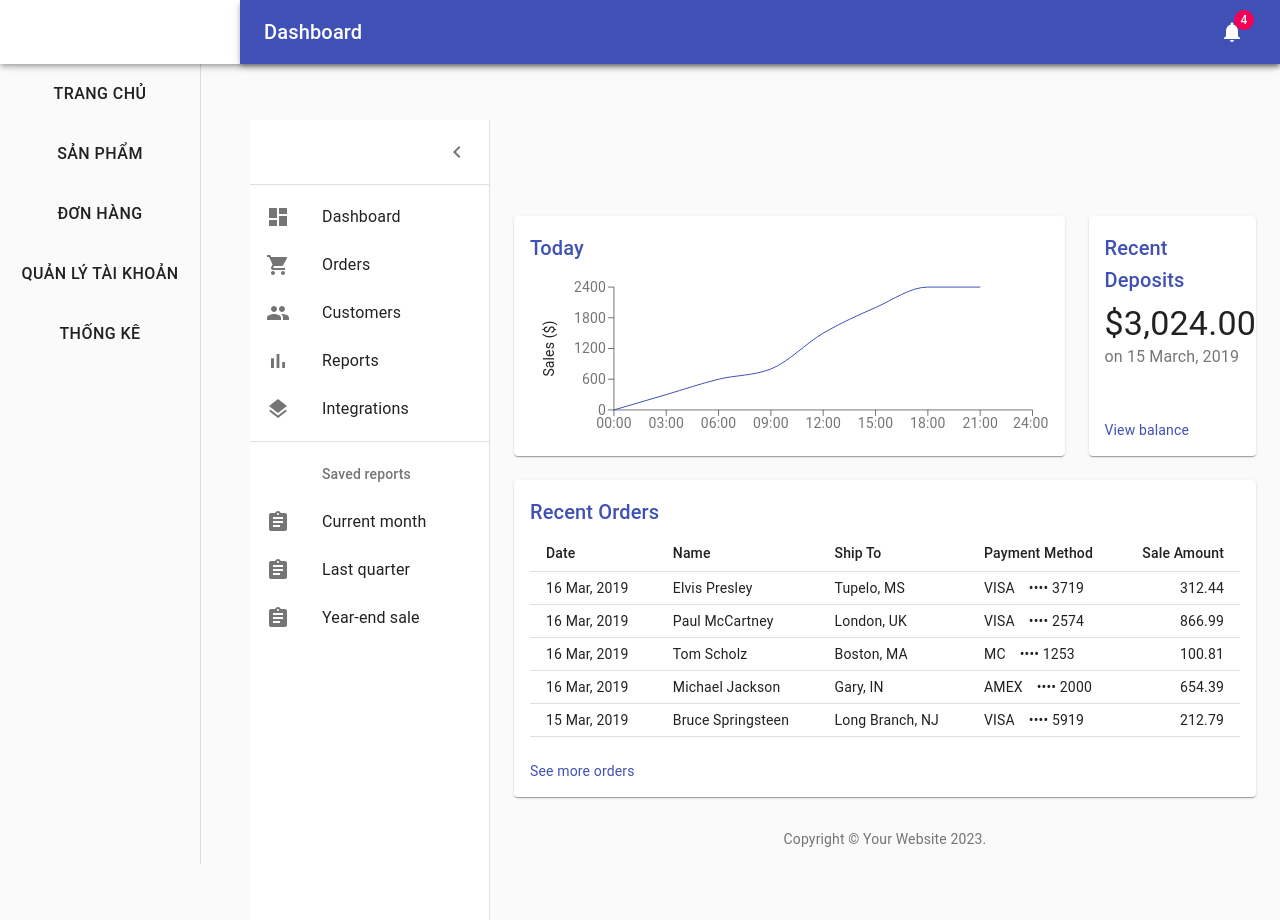
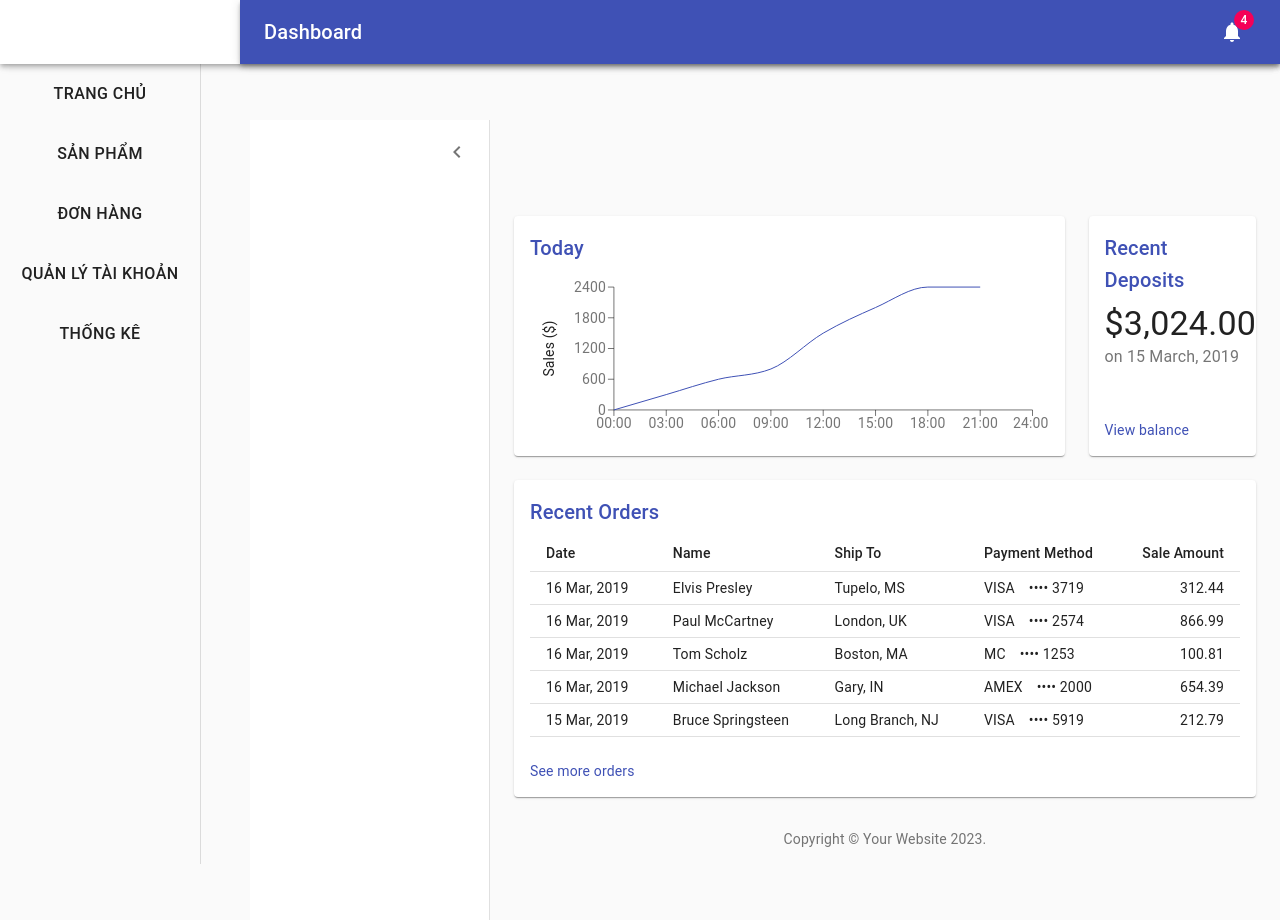
Before and after one commit to kirin017/Do-an-NMCNPM, a React (Create React App) app in the folder frontend/: page /admin/statistic in a window 1280 px wide. Built offline with nearby package versions, Linux system fonts and the light colour scheme.

Commit message:
fix sidebar

```diff
--- a/frontend/src/App.js
+++ b/frontend/src/App.js
@@ -10,6 +10,8 @@ import Cart from './components/Cart/Cart';
 import SignUp from './components/SignUp/Signup';
 import Dashboard from './dashboard/Dashboard';
 import Bills from './components/Bills/Bills'
+
+
 const App = () => {
     // const [typeUser, settypeUser] = useState(0);
     return (
--- a/frontend/src/dashboard/Dashboard.jsx
+++ b/frontend/src/dashboard/Dashboard.jsx
@@ -163,11 +163,16 @@ export default function Dashboard() {
                     <IconButton onClick={handleDrawerClose}>
                         <ChevronLeftIcon />
                     </IconButton>
+                </div >
+                {/* <div style={{
+                    top: 0
+                }}>
+                    <List>{mainListItems}</List>
+                    <Divider />
+                    <List>{secondaryListItems}</List>
                 </div>
-                <Divider />
-                <List>{mainListItems}</List>
-                <Divider />
-                <List>{secondaryListItems}</List>
+                <Divider /> */}
+
             </Drawer>
             <main className={classes.content}>
                 <div className={classes.appBarSpacer} />
```
